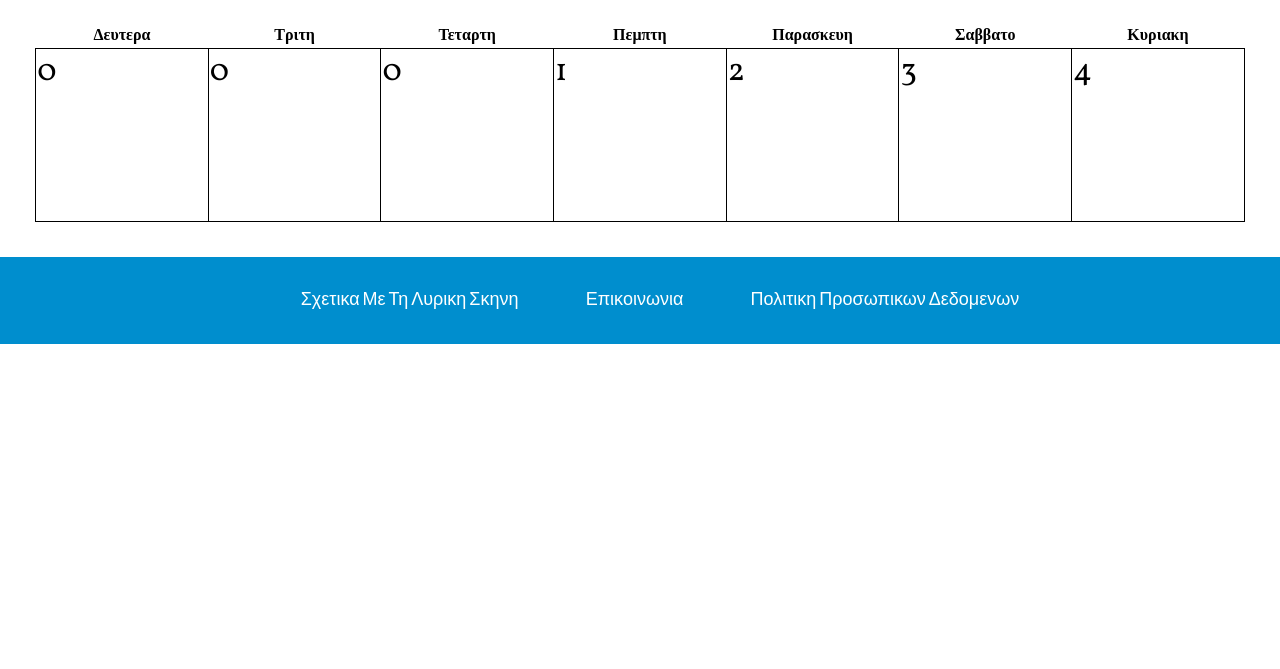
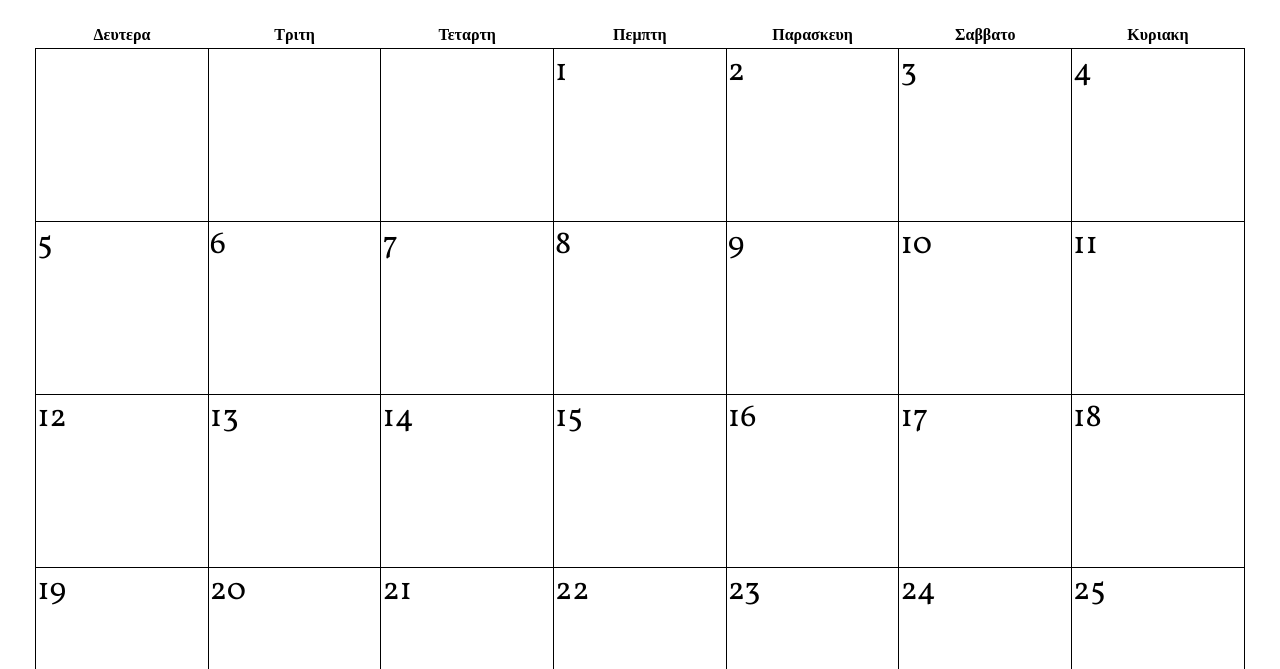
Before and after one commit to irozag/FrontEnd-HCI207-Javascript, a plain HTML site: page program.html in a window 1280 px wide. Shown: the part 131-800 px from the top of the page. Drawn offline with Linux system fonts and the light colour scheme.

Commit message:
working calendar

```diff
--- a/assets/calendar.js
+++ b/assets/calendar.js
@@ -5,10 +5,8 @@ let calendar = document.querySelector("#calendar");
 function thisMonth() {
     let months = new Array("ΙΑΝΟΥΑΡΙΟΣ","ΦΕΒΡΟΥΑΡΙΟΣ", "ΜΑΡΤΙΟΣ", "ΑΠΡΙΛΙΟΣ", "ΜΑΙΟΣ", "ΙΟΥΝΙΟΣ","ΙΟΥΛΙΟΣ","ΑΥΓΟΥΣΤΟΣ","ΣΕΠΤΕΜΒΡΙΟΣ","ΟΚΤΟΒΡΙΟΣ","ΝΟΕΜΒΡΙΟΣ","ΔΕΚΕΜΒΡΙΟΣ");
     let date = new Date();
-    let thisDay = date.getDay();
     let thisMonth = date.getMonth();
     let thisYear = date.getFullYear();
-    let thisDate = date.getDate();
 
      //εκτύπωσε τον τιτλο του ημερολογίου
     let h2 = calendar.querySelector("h2").innerHTML = months[thisMonth];
@@ -23,37 +21,32 @@ function thisMonth() {
     thisMonth++;
     let daysInMonth = daysM(thisMonth, thisYear);
 
-  //  let arrayCal = Array(firstDay);
-
-
-    let tr = document.querySelector("#squares");
+    //κτησιμο html calendar
+    let body = document.querySelector("#squares");
     let mCounter = 1;
+    let col = Math.ceil(daysInMonth/7);
+    for (z=0; z<col; z++){
+      let tr = document.createElement('tr');
+      body.appendChild(tr);
       for (i=0; i<7; i++){
-      if (i<firstDay-1) {
+            if ((i<firstDay-1)&&(z===0)) {
               let td = document.createElement('td');
               td.classList.add('empty', 'calendarDate');
-      td.textContent= "0";
               tr.appendChild(td);
-      }else{
+            }else if (mCounter<daysInMonth){
               let td = document.createElement('td');
               td.classList.add( mCounter, 'calendarDate');
               td.textContent= mCounter;
               tr.appendChild(td);
               mCounter++
+            }else {
+              let td = document.createElement('td');
+              td.classList.add('empty', 'calendarDate');
+              tr.appendChild(td);
+            }
+
           }
      }
-
-
-   console.log("modulo ");
-   console.log(firstDay);
-   console.log(thisDate);
-   console.log(arrayCal);
-   console.log("this month is : " + thisMonth);
-   console.log("this month has : " + daysInMonth);
-
-
-
-
   }
 
   thisMonth();
--- a/program.html
+++ b/program.html
@@ -22,7 +22,7 @@
    <section id="calendar" >
        <h2>ΜΑΡΤΙΟΣ</h2>
    <table class="calendar">
-       <tbody>
+       <tbody id="squares">
         <tr>
             <th class="calendarTitle">
                 Δευτερα
@@ -46,8 +46,8 @@
                  Κυριακη
              </th>
         </tr>
-           <tr id="squares">
-               <!-- <td class="calendarDate"></td>
+          <!--  <tr >
+               <td class="calendarDate"></td>
                <td class="calendarDate"></td>
                 <td class="calendarDate"></td>
                 <td class="calendarDate"></td>
```
Lines whose indentation alone changed are shown as unchanged.
